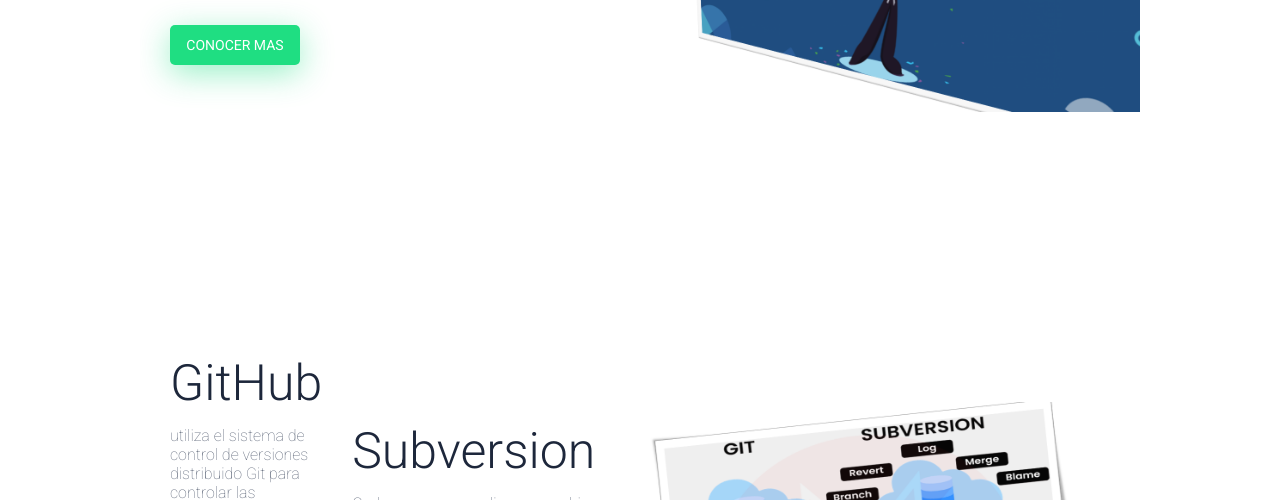
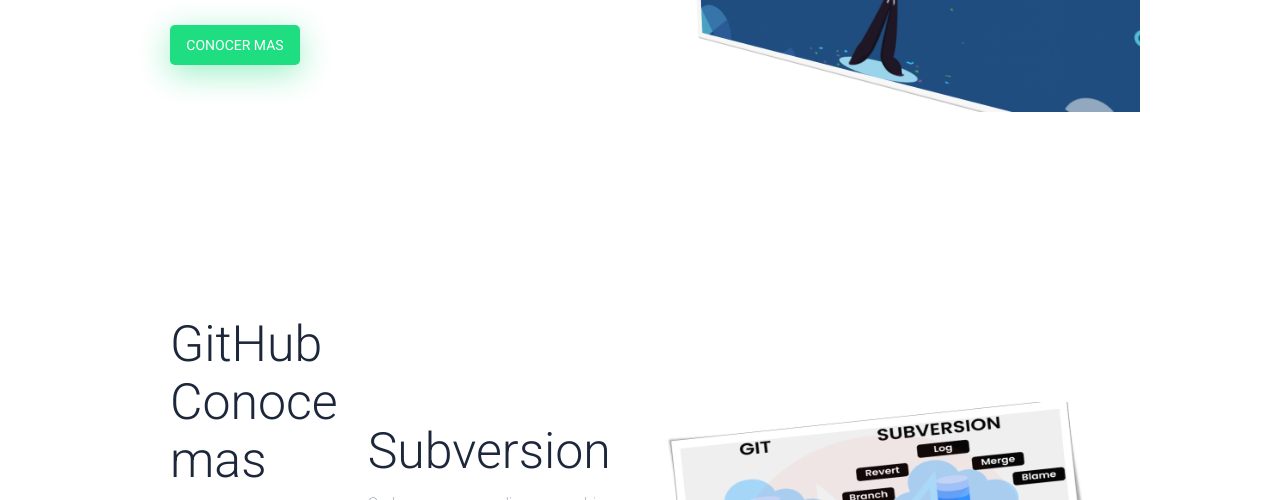
Before and after one commit to Edwvillamizar/GITHUBPrueba, a plain HTML site: page Index.html in a window 1280 px wide. Shown: the part 423-923 px from the top of the page. Drawn offline with nearby package versions, Linux system fonts and the light colour scheme.

Commit message:
Nuevo Texto

```diff
--- a/Index.html
+++ b/Index.html
@@ -44,7 +44,7 @@
 
     <section class="questions contenedor">
         <section class="textos-questions">
-            <h1>GitHub</h1>
+            <h1>GitHub Conoce mas</h1>
             <p>utiliza el sistema de control de versiones distribuido Git para controlar las diferentes
                  versiones del código fuente. Cada vez que se realiza un cambio en el código fuente,
                  se crea una nueva versión que se almacena en el repositorio local del desarrollador</p>
```
